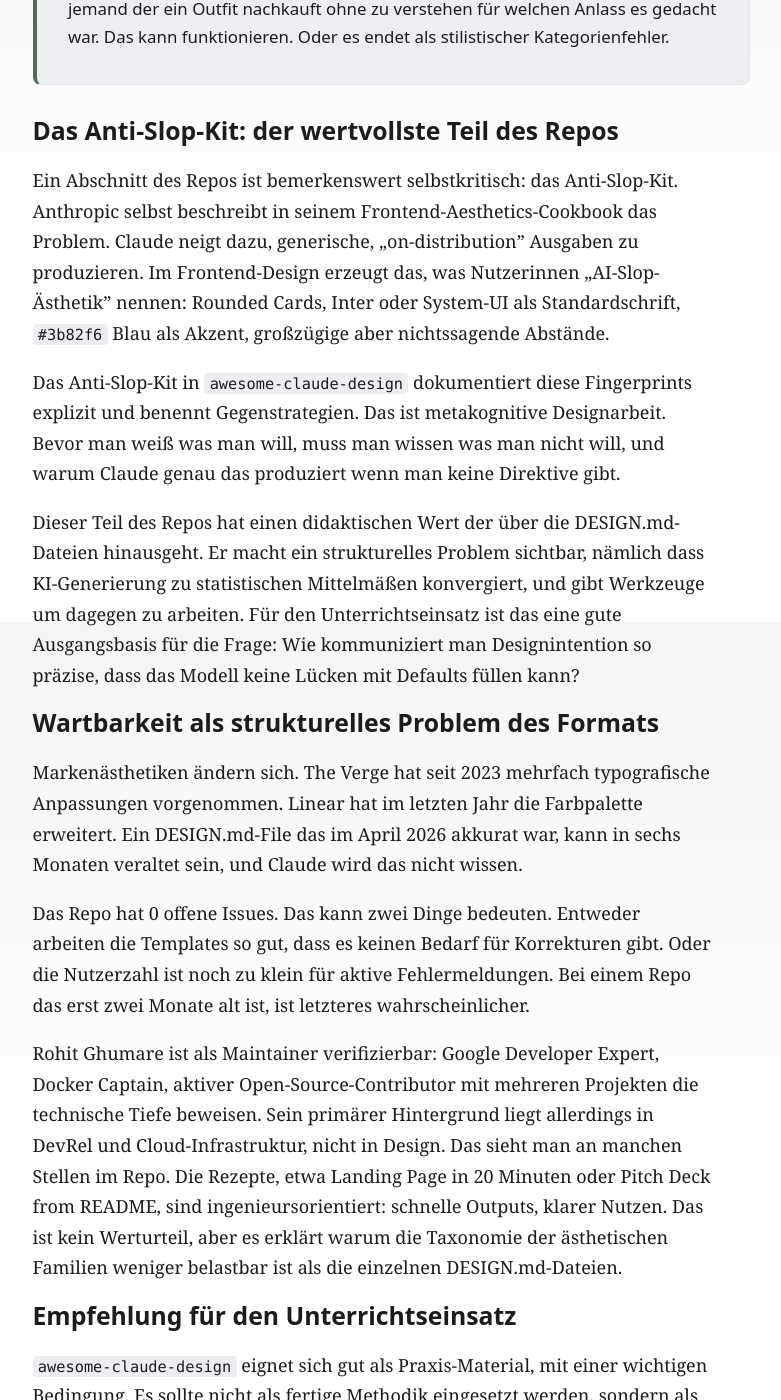
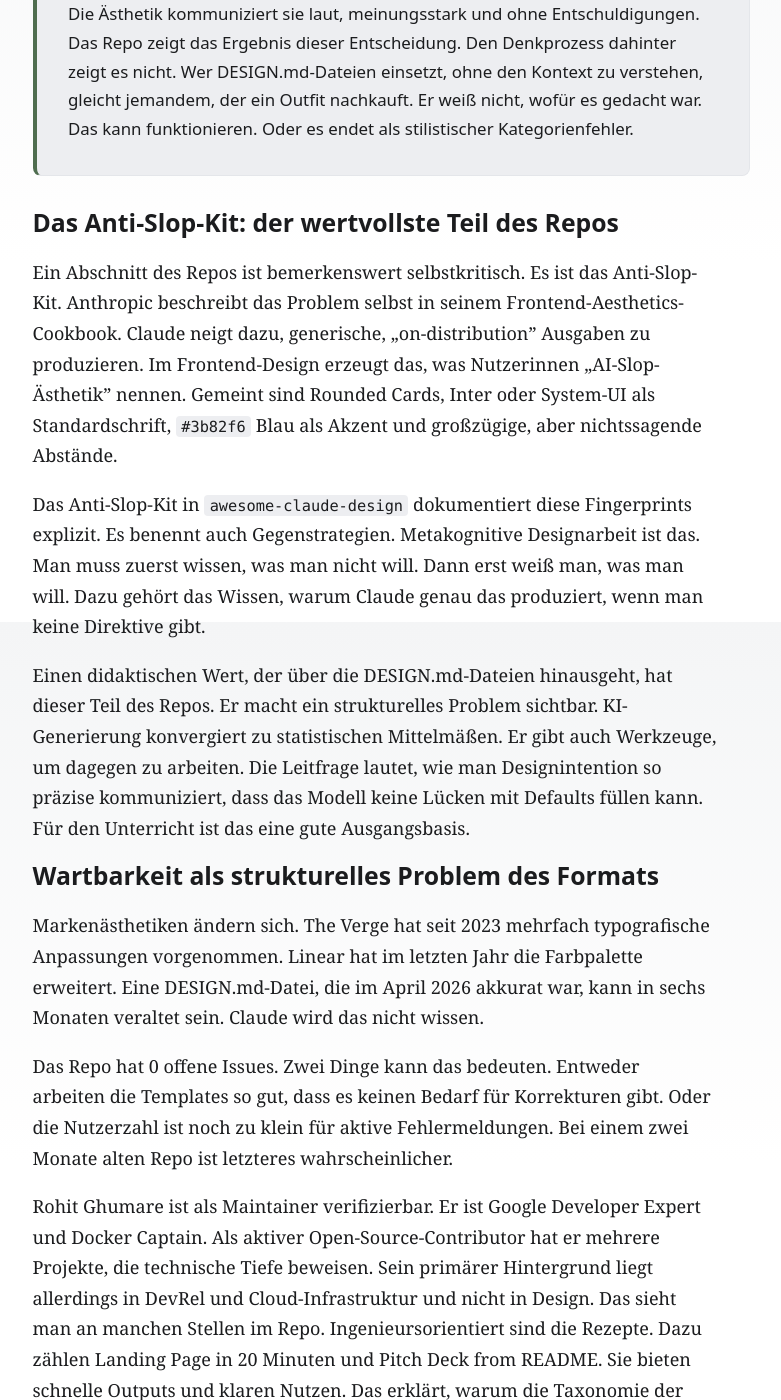
Before and after one commit to Kuchengnom/uxd-skill-audit, a Jekyll site: the page built from _posts/2026-06-08-awesome-claude-design.md, in a window 1280 px wide and 1400 px high, scrolled down 3878 px. Shown: the whole window, without its empty margins (249-1030 px from the left). Built offline with Jekyll 4.4.1, drawn with Linux system fonts in a browser that asks for light colours; some of the changed text lies outside the part shown.

Commit message:
Restyle awesome-claude-design in Sebastians Schreibstil (Register: Öffentlich)
Co-Authored-By: Claude Sonnet 5.5 <noreply@anthropic.com>
Claude-Session: https://claude.ai/code/session_01FoZpr2siHdHPcuJrMJHmD7

```diff
--- a/_posts/2026-06-08-awesome-claude-design.md
+++ b/_posts/2026-06-08-awesome-claude-design.md
@@ -10,13 +10,13 @@ last_audited: "08. Juni 2026"
 
 skill_scores:
   methodische_fundierung: 3
-  methodische_fundierung_note: "Marken-DNA korrekt und detailgenau portiert, aber die übergeordnete Taxonomie der 9 ästhetischen Familien ist eine Community-Kategorie ohne designtheoretische Grundlage."
+  methodische_fundierung_note: "Marken-DNA korrekt und detailgenau portiert. Die übergeordnete Taxonomie der 9 ästhetischen Familien ist aber eine Community-Kategorie ohne designtheoretische Grundlage."
   transparenz: 4
-  transparenz_note: "Ehrlich über Scope: kuratierter Stil-Katalog, kein Methodenbuch. Anti-Slop-Kit benennt Claudes Schwächen explizit — ungewöhnlich selbstkritisch."
+  transparenz_note: "Ehrlich über Scope: kuratierter Stil-Katalog, kein Methodenbuch. Das Anti-Slop-Kit benennt Claudes Schwächen explizit und ist ungewöhnlich selbstkritisch."
   validierbarkeit: 3
   validierbarkeit_note: "Showcase mit Screenshots vorhanden, aber keine formalen Tests oder systematische Vergleiche gegen die referenzierten Marken."
   wartbarkeit: 3
-  wartbarkeit_note: "Aktiver, verifizierbarer Maintainer (Rohit Ghumare, Google Developer Expert), aber Einzelperson; das DESIGN.md-Format selbst ist erst zwei Monate alt."
+  wartbarkeit_note: "Aktiver, verifizierbarer Maintainer (Rohit Ghumare, Google Developer Expert), aber Einzelperson. Das DESIGN.md-Format selbst ist erst zwei Monate alt."
 
 tags:
   - design-md
@@ -29,63 +29,63 @@ tags:
 
 ## Was ist dieses Projekt, und warum taucht es jetzt auf?
 
-Am 17. April 2026 veröffentlichte Anthropic Claude Design, einen KI-basierten visuellen Workspace der HTML-Artefakte aus Textbeschreibungen generiert. Das neue Format dafür heißt DESIGN.md: eine Markdown-Datei die Claude mitteilt, welche Ästhetik ein Projekt haben soll, also Farben, Typografie, Abstände und Komponentenverhalten. Ohne DESIGN.md produziert Claude Design generische Ausgaben. Mit einer guten DESIGN.md soll unverwechselbare Markenpräsenz entstehen.
+Am 17. April 2026 veröffentlichte Anthropic Claude Design. Es ist ein KI-basierter visueller Workspace und generiert HTML-Artefakte aus Textbeschreibungen. Das neue Format dafür heißt DESIGN.md. Mit dieser Markdown-Datei legt man für Claude die Ästhetik eines Projekts fest. Dazu gehören Farben, Typografie, Abstände und Komponentenverhalten. Ohne DESIGN.md produziert Claude Design generische Ausgaben. Mit einer guten DESIGN.md soll unverwechselbare Markenpräsenz entstehen.
 
-Einen Tag nach dem Launch veröffentlichte Rohit Ghumare unter dem Namen `rohitg00` das Repository `awesome-claude-design`. Die Idee: mehr als 28 produktionsfertige DESIGN.md-Dateien, sortiert nach neun ästhetischen Familien. Dazu zählen Neon Brutalist, Editorial Minimalism, Warm Editorial, Terminal-Core, Data-Dense Pro, Cinematic Dark, Playful Color, Glass/Soft-Futurism und Cult/Indie. Wer ein „The-Verge-artiges Interface" bauen will, greift zur entsprechenden Datei und übergibt sie an Claude Design.
+Einen Tag nach dem Launch veröffentlichte Rohit Ghumare unter dem Namen `rohitg00` das Repository `awesome-claude-design`. Mehr als 28 produktionsfertige DESIGN.md-Dateien bilden die Idee. Sie sind nach neun ästhetischen Familien sortiert. Dazu zählen Neon Brutalist, Editorial Minimalism, Warm Editorial, Terminal-Core, Data-Dense Pro, Cinematic Dark, Playful Color, Glass/Soft-Futurism und Cult/Indie. Wer ein „The-Verge-artiges Interface" bauen will, greift zur entsprechenden Datei. An Claude Design übergibt er sie dann.
 
-Das Repository erreichte bis Anfang Juni 2026 über 360 GitHub-Stars und wurde in zahlreichen Design-Blogs als Referenz-Ressource zitiert. Es ist damit das meistverlinkte DESIGN.md-Projekt im Ökosystem und für diesen Blog interessant genug für eine genaue Betrachtung.
+Das Repository erreichte bis Anfang Juni 2026 über 360 GitHub-Stars. Zahlreiche Design-Blogs zitierten es als Referenz-Ressource. Es ist damit das meistverlinkte DESIGN.md-Projekt im Ökosystem. Für diesen Blog verdient es eine genaue Betrachtung.
 
 ## Was das Repo tut, und was es nicht tut
 
-Der erste wichtige Befund bei der Sichtung: `awesome-claude-design` ist kein Skill im Sinne der bisher hier evaluierten Projekte. Ein SKILL.md lehrt Claude eine Methodik. Wie man einen Heuristic-Walkthrough durchführt, wie man WCAG-Konformität prüft, wie man Interaktionsprinzipien anwendet. Das ist prozedurales Wissen.
+Die Sichtung ergibt zuerst einen wichtigen Befund. `awesome-claude-design` ist kein Skill im Sinne der bisher hier evaluierten Projekte. Ein SKILL.md lehrt Claude eine Methodik. Es zeigt, wie man einen Heuristic-Walkthrough durchführt, WCAG-Konformität prüft oder Interaktionsprinzipien anwendet. Das ist prozedurales Wissen.
 
-`awesome-claude-design` enthält DESIGN.md-Dateien. Das ist deklaratives Wissen: So sieht das Ergebnis aus, nicht so kommt man dahin. Die DESIGN.md für The Verge listet Farbwerte wie `--accent: #ff6600`, Typografieregeln mit Polysans Median als Display-Schrift, Abstands- und Layout-Entscheidungen wie 2px-Rules statt Whitespace, und einen „Agent Prompt Guide" der Claude explizit sagt was es ablehnen soll: abgerundete Ecken, weiche Schatten, Pastellpaletten, Inter als Display-Schrift.
+`awesome-claude-design` enthält DESIGN.md-Dateien. Das ist deklaratives Wissen. Es sagt, wie das Ergebnis aussieht. Den Weg dorthin sagt es nicht. Die DESIGN.md für The Verge listet Farbwerte wie `--accent: #ff6600`. Sie enthält Typografieregeln mit Polysans Median als Display-Schrift. Dazu kommen Abstands- und Layout-Entscheidungen wie 2px-Rules statt Whitespace. Ein „Agent Prompt Guide" sagt Claude explizit, was es ablehnen soll. Genannt werden abgerundete Ecken, weiche Schatten, Pastellpaletten und Inter als Display-Schrift.
 
-Das ist handwerklich korrekt recherchiert. Polysans Median ist tatsächlich The Verges Wahl für Display-Typografie. Das Orange #ff6600 ist eine akkurate Näherung an The Verges Akzentfarbe. Die 2px-Rule-Ästhetik und der Verzicht auf Kartenabtrennungen durch Hintergrundfarben stimmen mit dem Markenauftritt überein. Hier hat jemand wirklich nachgeschaut, nicht nur Kategorien benannt.
+Das ist handwerklich korrekt recherchiert. Polysans Median ist tatsächlich The Verges Wahl für Display-Typografie. Auch Orange #ff6600 ist eine akkurate Näherung an The Verges Akzentfarbe. Die 2px-Rule-Ästhetik und der Verzicht auf Kartenabtrennungen durch Hintergrundfarben stimmen mit dem Markenauftritt überein. Hier hat jemand wirklich nachgeschaut und nicht nur Kategorien benannt.
 
-Das ist das Stärkste an diesem Projekt: Es ist keine Theorie über Markenästhetik. Es ist Markenarchäologie.
+Hier liegt die Stärke des Projekts. Es ist keine Theorie über Markenästhetik. Es ist Markenarchäologie.
 
 ## Das Problem mit den ästhetischen Familien
 
-Hier beginnt die kritische Betrachtung. Die DESIGN.md-Dateien selbst sind treffsicher. Aber die übergeordnete Klassifikation in neun "ästhetische Familien" hat keinen designtheoretischen Rückhalt.
+Hier beginnt die kritische Betrachtung. Die DESIGN.md-Dateien selbst sind treffsicher. Die übergeordnete Klassifikation in neun "ästhetische Familien" hat aber keinen designtheoretischen Rückhalt.
 
-„Neon Brutalist" ist ein Begriff der auf X und in Design-Communitys kursiert. Er beschreibt etwas Reales: harte Kanten, einzelne gesättigte Farbe, typografischer Kontrast, null Kompromisse. Aber er ist kein etablierter Begriff aus der Designwissenschaft oder Designgeschichte. Das Brutalism-Konzept aus der Architektur wurde in den 2010er-Jahren für Webdesign adaptiert, der „Neon"-Zusatz ist jedoch eine Community-Erfindung ohne kanonische Definition.
+„Neon Brutalist" ist ein Begriff, der auf X und in Design-Communitys kursiert. Er beschreibt etwas Reales. Gemeint sind harte Kanten, einzelne gesättigte Farbe, typografischer Kontrast und null Kompromisse. Er ist aber kein etablierter Begriff aus der Designwissenschaft oder Designgeschichte. Aus der Architektur wurde das Brutalism-Konzept in den 2010er-Jahren für Webdesign adaptiert. Der „Neon"-Zusatz ist dagegen eine Community-Erfindung ohne kanonische Definition.
 
-Das gilt für mehrere der neun Familien. „Cult/Indie" als Kategorie ist vage. Was ist der Unterschied zwischen einem Indie-Projekt das zufällig ähnliche Designmuster hat und einem das bewusst „Cult"-Ästhetik anstrebt? Die Grenze bleibt im Repo unklar.
+Für mehrere der neun Familien gilt das. „Cult/Indie" als Kategorie ist vage. Ein Indie-Projekt kann zufällig ähnliche Designmuster haben. Ein anderes strebt bewusst „Cult"-Ästhetik an. Im Repo bleibt der Unterschied zwischen beiden unklar.
 
-Für den Unterrichtseinsatz ist das ein wichtiger Unterschied. Die einzelnen DESIGN.md-Dateien sind citable und verifizierbar: The Verge öffnen, Schrift prüfen, Farbe prüfen. Die Taxonomie der Familien ist es nicht.
+Für den Unterrichtseinsatz ist das ein wichtiger Unterschied. Die einzelnen DESIGN.md-Dateien sind zitierbar und verifizierbar. The Verge öffnen, Schrift prüfen, Farbe prüfen. Die Taxonomie der Familien ist es nicht.
 
-<div class="callout"><div class="callout__title">Zentraler Kritikpunkt: Stil-Katalog versus Designmethodik</div>
+<div class="callout"><div class="callout__title">Stil-Katalog versus Designmethodik</div>
 
-Wer dieses Repository verwendet, lernt wie The Verge aussieht, nicht warum The Verge so aussieht. Das sind zwei verschiedene Dinge. The Verge hat sich für Neon Brutalism entschieden weil diese Ästhetik eine redaktionelle Haltung kommuniziert: laut, meinungsstark, keine Entschuldigungen. Das Repo zeigt das Ergebnis dieser Entscheidung, nicht den Denkprozess dahinter.
+Wer dieses Repository verwendet, lernt, wie The Verge aussieht. Warum The Verge so aussieht, lernt er nicht. Das sind zwei verschiedene Dinge. The Verge hat sich für Neon Brutalism entschieden. Dahinter steht eine redaktionelle Haltung. Die Ästhetik kommuniziert sie laut, meinungsstark und ohne Entschuldigungen. Das Repo zeigt das Ergebnis dieser Entscheidung. Den Denkprozess dahinter zeigt es nicht.
 
-Wer DESIGN.md-Dateien einsetzt ohne den Kontext zu verstehen, ist in einer ähnlichen Lage wie jemand der ein Outfit nachkauft ohne zu verstehen für welchen Anlass es gedacht war. Das kann funktionieren. Oder es endet als stilistischer Kategorienfehler.
+Wer DESIGN.md-Dateien einsetzt, ohne den Kontext zu verstehen, gleicht jemandem, der ein Outfit nachkauft. Er weiß nicht, wofür es gedacht war. Das kann funktionieren. Oder es endet als stilistischer Kategorienfehler.
 </div>
 
 ## Das Anti-Slop-Kit: der wertvollste Teil des Repos
 
-Ein Abschnitt des Repos ist bemerkenswert selbstkritisch: das Anti-Slop-Kit. Anthropic selbst beschreibt in seinem Frontend-Aesthetics-Cookbook das Problem. Claude neigt dazu, generische, „on-distribution" Ausgaben zu produzieren. Im Frontend-Design erzeugt das, was Nutzerinnen „AI-Slop-Ästhetik" nennen: Rounded Cards, Inter oder System-UI als Standardschrift, `#3b82f6` Blau als Akzent, großzügige aber nichtssagende Abstände.
+Ein Abschnitt des Repos ist bemerkenswert selbstkritisch. Es ist das Anti-Slop-Kit. Anthropic beschreibt das Problem selbst in seinem Frontend-Aesthetics-Cookbook. Claude neigt dazu, generische, „on-distribution" Ausgaben zu produzieren. Im Frontend-Design erzeugt das, was Nutzerinnen „AI-Slop-Ästhetik" nennen. Gemeint sind Rounded Cards, Inter oder System-UI als Standardschrift, `#3b82f6` Blau als Akzent und großzügige, aber nichtssagende Abstände.
 
-Das Anti-Slop-Kit in `awesome-claude-design` dokumentiert diese Fingerprints explizit und benennt Gegenstrategien. Das ist metakognitive Designarbeit. Bevor man weiß was man will, muss man wissen was man nicht will, und warum Claude genau das produziert wenn man keine Direktive gibt.
+Das Anti-Slop-Kit in `awesome-claude-design` dokumentiert diese Fingerprints explizit. Es benennt auch Gegenstrategien. Metakognitive Designarbeit ist das. Man muss zuerst wissen, was man nicht will. Dann erst weiß man, was man will. Dazu gehört das Wissen, warum Claude genau das produziert, wenn man keine Direktive gibt.
 
-Dieser Teil des Repos hat einen didaktischen Wert der über die DESIGN.md-Dateien hinausgeht. Er macht ein strukturelles Problem sichtbar, nämlich dass KI-Generierung zu statistischen Mittelmäßen konvergiert, und gibt Werkzeuge um dagegen zu arbeiten. Für den Unterrichtseinsatz ist das eine gute Ausgangsbasis für die Frage: Wie kommuniziert man Designintention so präzise, dass das Modell keine Lücken mit Defaults füllen kann?
+Einen didaktischen Wert, der über die DESIGN.md-Dateien hinausgeht, hat dieser Teil des Repos. Er macht ein strukturelles Problem sichtbar. KI-Generierung konvergiert zu statistischen Mittelmäßen. Er gibt auch Werkzeuge, um dagegen zu arbeiten. Die Leitfrage lautet, wie man Designintention so präzise kommuniziert, dass das Modell keine Lücken mit Defaults füllen kann. Für den Unterricht ist das eine gute Ausgangsbasis.
 
 ## Wartbarkeit als strukturelles Problem des Formats
 
-Markenästhetiken ändern sich. The Verge hat seit 2023 mehrfach typografische Anpassungen vorgenommen. Linear hat im letzten Jahr die Farbpalette erweitert. Ein DESIGN.md-File das im April 2026 akkurat war, kann in sechs Monaten veraltet sein, und Claude wird das nicht wissen.
+Markenästhetiken ändern sich. The Verge hat seit 2023 mehrfach typografische Anpassungen vorgenommen. Linear hat im letzten Jahr die Farbpalette erweitert. Eine DESIGN.md-Datei, die im April 2026 akkurat war, kann in sechs Monaten veraltet sein. Claude wird das nicht wissen.
 
-Das Repo hat 0 offene Issues. Das kann zwei Dinge bedeuten. Entweder arbeiten die Templates so gut, dass es keinen Bedarf für Korrekturen gibt. Oder die Nutzerzahl ist noch zu klein für aktive Fehlermeldungen. Bei einem Repo das erst zwei Monate alt ist, ist letzteres wahrscheinlicher.
+Das Repo hat 0 offene Issues. Zwei Dinge kann das bedeuten. Entweder arbeiten die Templates so gut, dass es keinen Bedarf für Korrekturen gibt. Oder die Nutzerzahl ist noch zu klein für aktive Fehlermeldungen. Bei einem zwei Monate alten Repo ist letzteres wahrscheinlicher.
 
-Rohit Ghumare ist als Maintainer verifizierbar: Google Developer Expert, Docker Captain, aktiver Open-Source-Contributor mit mehreren Projekten die technische Tiefe beweisen. Sein primärer Hintergrund liegt allerdings in DevRel und Cloud-Infrastruktur, nicht in Design. Das sieht man an manchen Stellen im Repo. Die Rezepte, etwa Landing Page in 20 Minuten oder Pitch Deck from README, sind ingenieursorientiert: schnelle Outputs, klarer Nutzen. Das ist kein Werturteil, aber es erklärt warum die Taxonomie der ästhetischen Familien weniger belastbar ist als die einzelnen DESIGN.md-Dateien.
+Rohit Ghumare ist als Maintainer verifizierbar. Er ist Google Developer Expert und Docker Captain. Als aktiver Open-Source-Contributor hat er mehrere Projekte, die technische Tiefe beweisen. Sein primärer Hintergrund liegt allerdings in DevRel und Cloud-Infrastruktur und nicht in Design. Das sieht man an manchen Stellen im Repo. Ingenieursorientiert sind die Rezepte. Dazu zählen Landing Page in 20 Minuten und Pitch Deck from README. Sie bieten schnelle Outputs und klaren Nutzen. Das erklärt, warum die Taxonomie der ästhetischen Familien weniger belastbar ist als die einzelnen DESIGN.md-Dateien. Ein Werturteil ist das nicht.
 
 ## Empfehlung für den Unterrichtseinsatz
 
-`awesome-claude-design` eignet sich gut als Praxis-Material, mit einer wichtigen Bedingung. Es sollte nicht als fertige Methodik eingesetzt werden, sondern als Ausgangsmaterial für eine kritische Analyse.
+`awesome-claude-design` eignet sich gut als Praxis-Material, mit einer wichtigen Bedingung. Es sollte nicht als fertige Methodik eingesetzt werden. Es taugt als Ausgangsmaterial für eine kritische Analyse.
 
-Eine produktive Übung: Studenten nehmen eine DESIGN.md aus dem Repo, zum Beispiel die The-Verge-Datei, öffnen die tatsächliche Website und prüfen jede Behauptung. Stimmt die Schriftart? Stimmt der Farbwert? Werden die Do/Don't-Regeln tatsächlich eingehalten? Dann generieren sie mit Claude Design ein Interface und vergleichen das Ergebnis mit der Referenzmarke.
+Eine produktive Übung beginnt mit einer DESIGN.md aus dem Repo, zum Beispiel der The-Verge-Datei. Studenten öffnen die tatsächliche Website und prüfen jede Behauptung. Sie prüfen Schriftart, Farbwert und Einhaltung der Do/Don't-Regeln. Dann generieren sie mit Claude Design ein Interface. Das Ergebnis vergleichen sie mit der Referenzmarke.
 
-Diese Übung lehrt drei Dinge gleichzeitig. Wie DESIGN.md als Format funktioniert. Wie man Designentscheidungen auf ihre tatsächliche Herkunft zurückverfolgt. Und warum der Abstand zwischen „Stilbeschreibung" und „Designprinzip" größer ist als er zunächst erscheint.
+Drei Dinge lehrt diese Übung gleichzeitig. Sie zeigt, wie DESIGN.md als Format funktioniert. Sie zeigt, wie man Designentscheidungen auf ihre tatsächliche Herkunft zurückverfolgt. Und sie zeigt, warum der Abstand zwischen „Stilbeschreibung" und „Designprinzip" größer ist, als er zunächst erscheint.
 
-Das Anti-Slop-Kit eignet sich als Einführungstext in die Diskussion über KI-Defaults und Kreativität, eine Diskussion die im Design-Unterricht immer relevanter wird.
+Das Anti-Slop-Kit eignet sich als Einführungstext in die Diskussion über KI-Defaults und Kreativität. Diese Diskussion wird im Design-Unterricht immer relevanter.
 
-Das Projekt sollte dabei ehrlich als das eingeführt werden was es ist: eine kuratierte Sammlung von Stil-Snapshots, kein Methodenbuch. Wer diesen Unterschied versteht, profitiert von dem was das Repo tatsächlich leistet.
+Das Projekt sollte dabei ehrlich als das eingeführt werden, was es ist. Es ist eine kuratierte Sammlung von Stil-Snapshots und kein Methodenbuch. Wer diesen Unterschied versteht, profitiert vom Repo.
```
